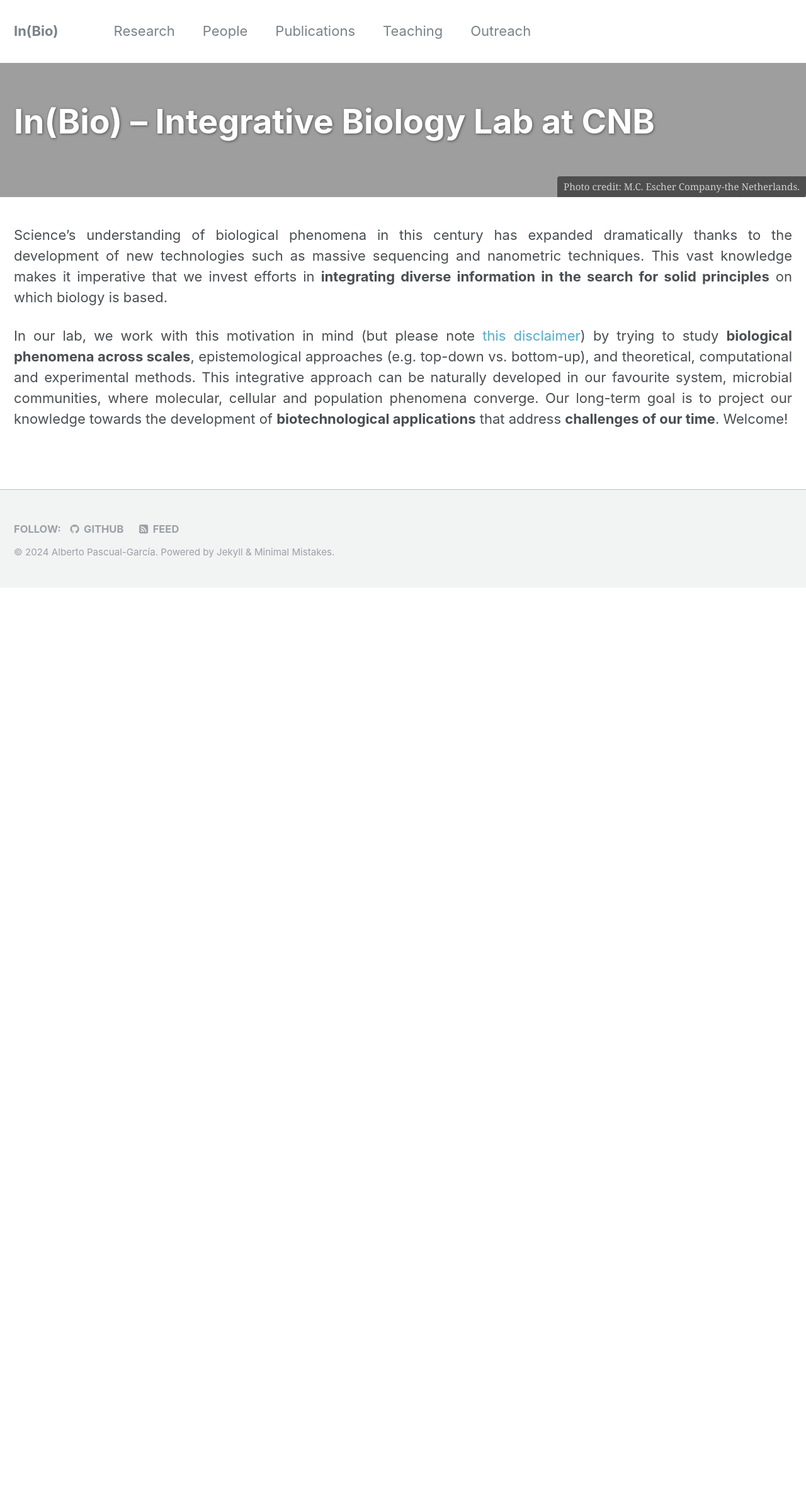
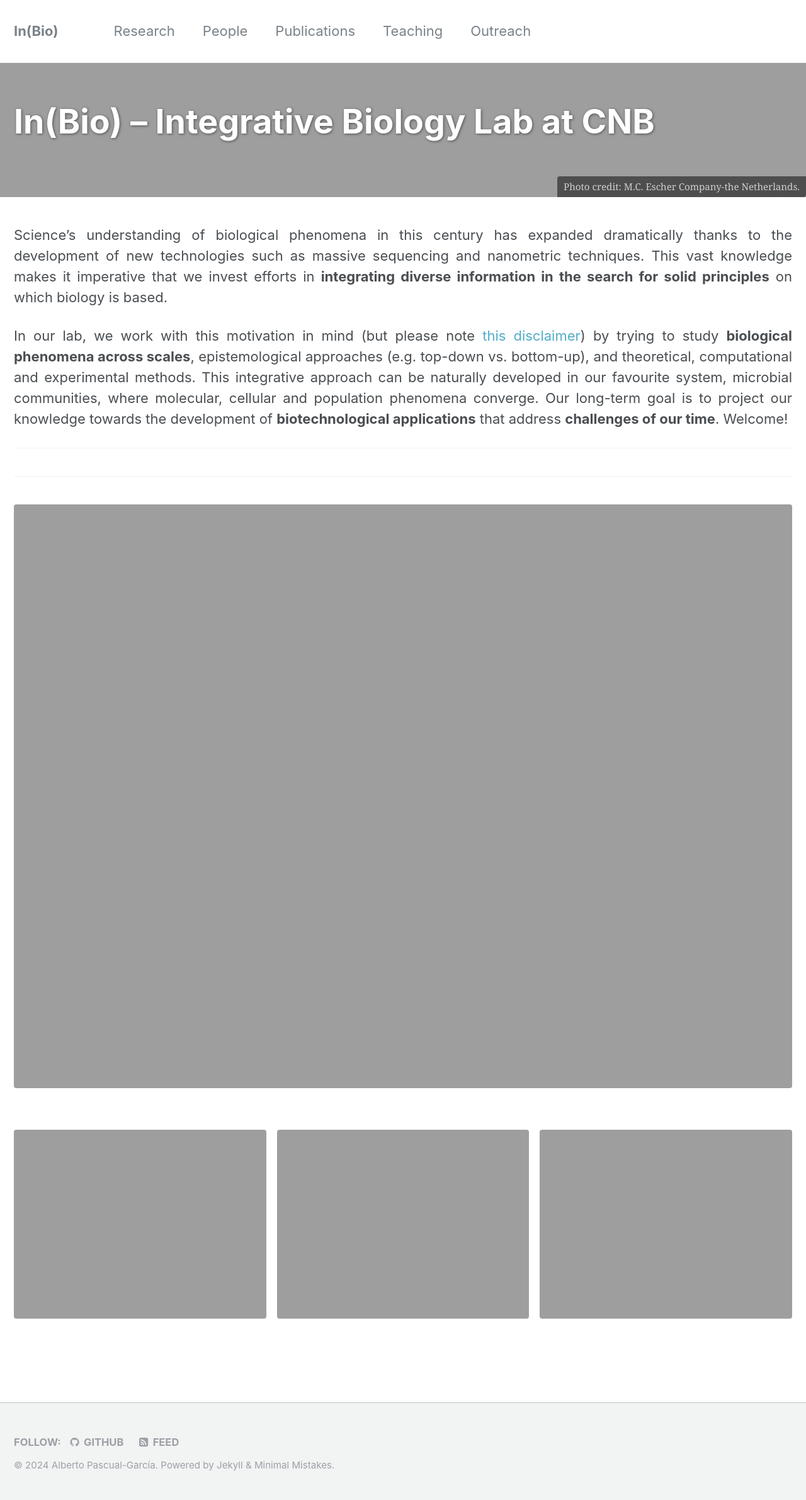
Before and after one commit to apascualgarcia/apascualgarcia.github.io, a Jekyll site: the page built from index.md, in a window 1280 px wide. Shown: the whole page at 63% size. Built offline with Jekyll 4.4.1, drawn with Linux system fonts in a browser that asks for light colours; before the commit the page ends 933 px from its top, so only the background shows below that.

Commit message:
included funders

```diff
--- a/index.md
+++ b/index.md
@@ -13,31 +13,50 @@
 intro:
   excerpt: "Integrative Biology Lab at CNB"
 #  - excerpt: 'When we find a landmark (in Spanish, “hito”), we do not only see a bunch of stones. We know that it is extremely unlikely to find them in such position, and a meaning immediately emerges. This is a nice metaphor explaining my motivation for Biology, because it contains the most intriguing questions surrounding the origin and evolution of life: Why  does life seem to run away from high entropy states? Why does it spontaneously create and store information? How can we model the emergent patterns arising from biological processes? On this website, you can find information about my research and some more… Welcome!'
-
-
-# feature_row:
-#  - image_path: assets/images/Scheme_Modeling.png
+feature_row:
+    excerpt: ""
+gallery:
+  - image_path: assets/images/Lab_branding_grey.jpg
 #    alt: "placeholder image 1"
 #    title: "Research"
 #    url: "#test-link"
 #    btn_label: "Read More"
 #    btn_class: "btn--inverse"
 #    excerpt: "This is some sample content that goes here with **Markdown** formatting."
-#  - image_path: /assets/images/Escher_rot.png
+#feature_row2:
+  - image_path: assets/images/Funders/Logo_CSIC.jpg
+  - image_path: /assets/images/Funders/Logo_CNB.jpg
 #    alt: "placeholder image 2"
 #    title: "Publications"
 #    url: "#test-link"
 #    btn_label: "Read More"
 #    btn_class: "btn--inverse"
-#  - image_path: /assets/images/Foto-guapis-Pascu2.JPG
+#feature_row3:
+gallery2:
+  - image_path: /assets/images/Funders/Logo_MICIU-NextG-PRTR-AEI.jpg
 #    alt: "placeholder image 3"
 #    title: "Teaching"
 #    url: "#test-link"
 #    btn_label: "Read More"
 #    btn_class: "btn--inverse"
 #    excerpt: "This is some sample content that goes here with **Markdown** formatting."
-#{% include feature_row id="intro" type="center" %}}
+#{% include feature_row id="intro" type="center" %}
+
+#{% include feature_row id="feature_row" type="left" %}
+
+#{% include feature_row id="feature_row2" type="right" %}
+
+#{% include feature_row id="feature_row3" type="center" %}
+
 ---
 Science's understanding of biological phenomena in this century has expanded dramatically thanks to the development of new technologies such as massive sequencing and nanometric techniques. This vast knowledge makes it imperative that we invest efforts in **integrating diverse information in the search for solid principles** on which biology is based.
 
 In our lab, we work with this motivation in mind (but please note [this disclaimer](_pages/Disclaimer.md)) by trying to study **biological phenomena across scales**, epistemological approaches (e.g. top-down vs. bottom-up), and theoretical, computational and experimental methods. This integrative approach can be naturally developed in our favourite system, microbial communities, where molecular, cellular and population phenomena converge. Our long-term goal is to project our knowledge towards the development of **biotechnological applications** that address **challenges of our time**. Welcome!
+
+{% include feature_row id="feature_row" type="center" %}
+
+{% include feature_row id="feature_row" type="center" %}
+
+{% include gallery id="gallery2" %}
+
+{% include gallery id="gallery" %}
```
